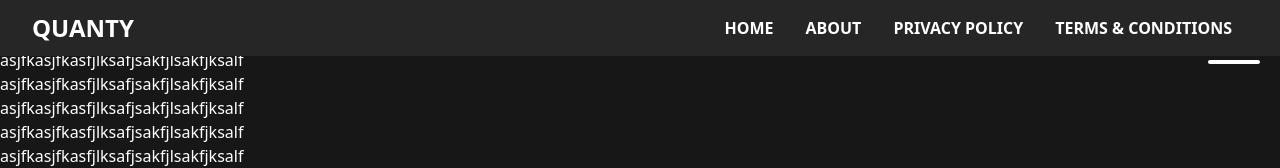
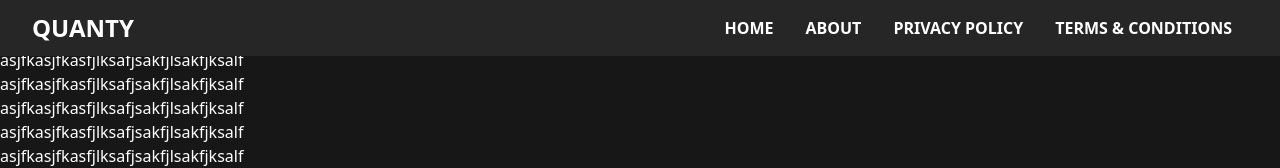
Before and after one commit to khianvictorycalderon/Quanty-Data-Analyzer, a React (Vite) app: page / in a window 1280 px wide. Shown: the top 168 px of the page. Built offline with nearby package versions, Linux system fonts and the light colour scheme.

Commit message:
Updated responsiveness

```diff
--- a/src/components/navbar.tsx
+++ b/src/components/navbar.tsx
@@ -53,7 +53,7 @@ export default function NavBar() {
                     </div>
                 </div>
             </nav>
-            <RxHamburgerMenu className="text-4xl md:text-6xl fixed top-[16px] right-[16px] cursor-pointer" onClick={() => setIsSmallMenuShown(true)} />
+            <RxHamburgerMenu className="lg:hidden text-4xl md:text-6xl fixed top-[16px] right-[16px] cursor-pointer" onClick={() => setIsSmallMenuShown(true)} />
 
             {/* Desktop Navbar */}
             <nav className="hidden lg:block bg-neutral-800 px-8 w-full text-center justify-center fixed top-0 left-0 z-100">
```
